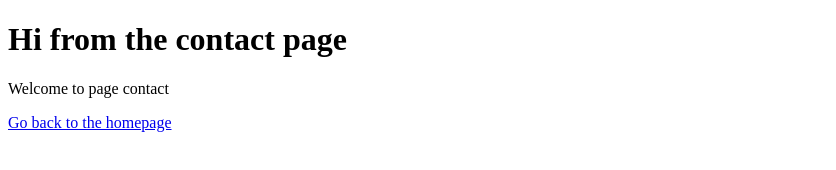
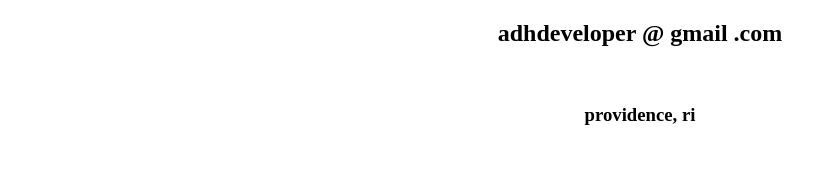
Before and after one commit to aholtzman/adhdev---gatsby-version, a Gatsby site: page /contact in a window 1280 px wide. Shown: the whole page, without its empty margins (0-836 px from the left). Built offline with nearby package versions, Linux system fonts and the light colour scheme; Gatsby itself is replaced by a stand-in of ours.

Commit message:
index & contact page

```diff
--- a/src/pages/contact.js
+++ b/src/pages/contact.js
@@ -1,12 +1,17 @@
 import React from 'react'
-import Link from 'gatsby-link'
+import styled from 'styled-components'
+
+const Container = styled.div`
+  margin: auto;
+  text-align: center;
+`
 
 const Contact = () => (
-  <div>
-    <h1>Hi from the contact page</h1>
-    <p>Welcome to page contact</p>
-    <Link to="/">Go back to the homepage</Link>
-  </div>
+  <Container>
+    <h2>adhdeveloper @ gmail .com</h2>
+    <br></br>
+    <h3>providence, ri</h3>
+  </Container>
 )
 
 export default Contact
```
Also changed, not shown: src/pages/index.js (+11 -7 lines), src/images/self.jpg (added).
